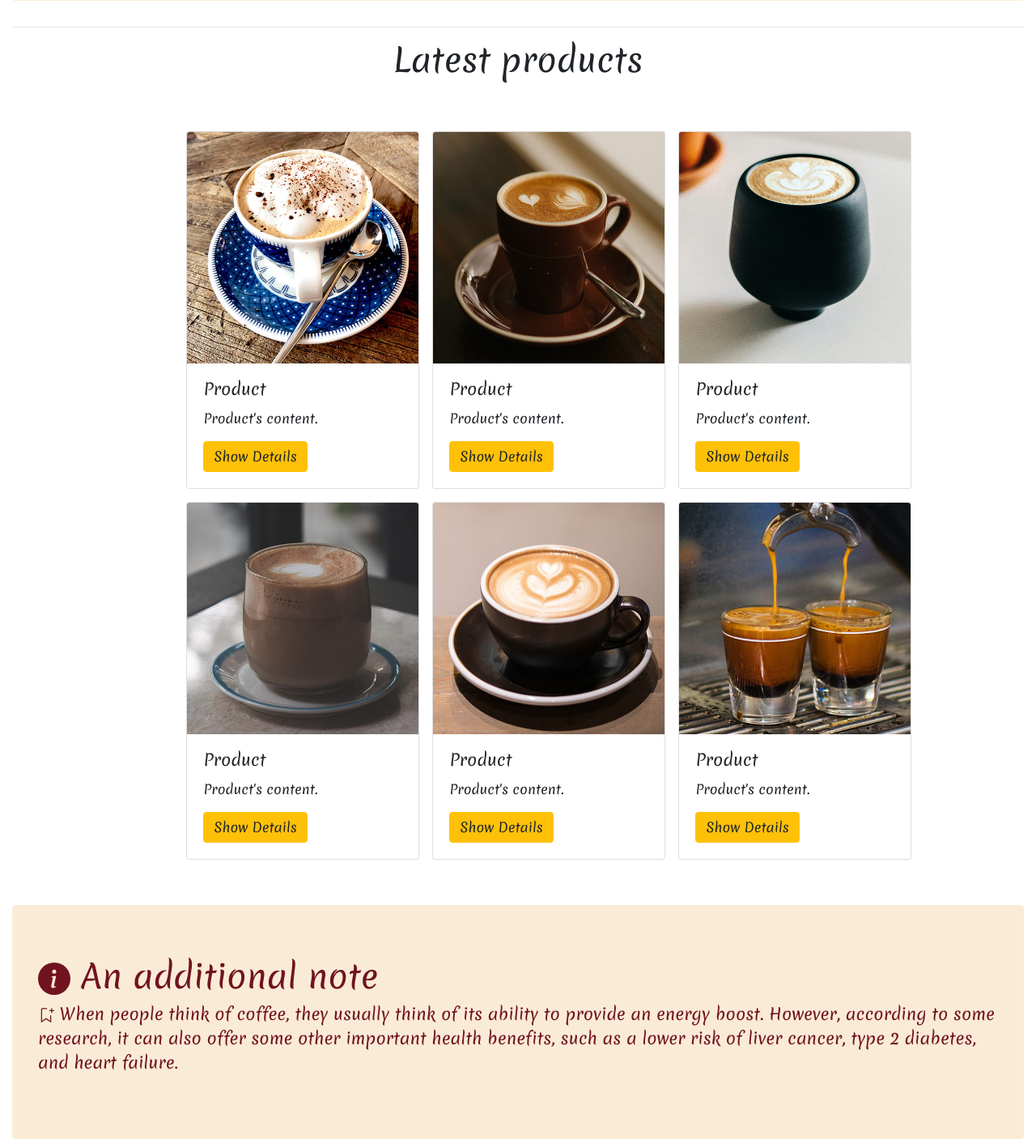
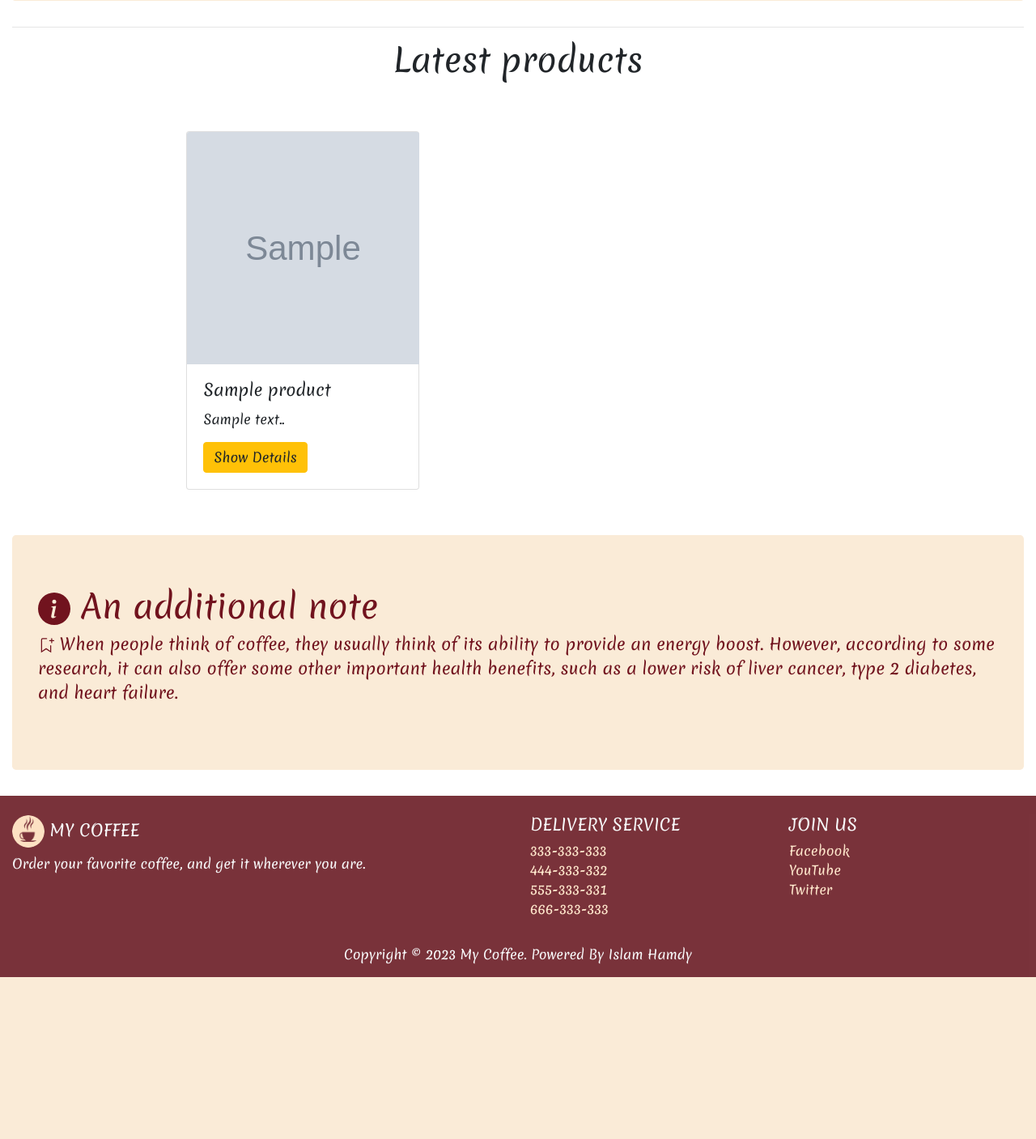
Before and after one commit to Islam412/My_Coffee, a Django app: page / in a window 1280 px wide. Shown: the part 1281-2688 px from the top of the page at 81% size. After the commit the page ends 2488 px from the top, so only its background shows below. Run offline with Django 4.2, Linux system fonts and the light colour scheme; tables that the repository leaves empty hold one stand-in row (values such as "Sample post"); grey boxes marked "Sample" are stand-in pictures; some libraries are stand-ins or nearby versions.

Commit message:
show product detail

```diff
--- a/pages/templates/pages/index.html
+++ b/pages/templates/pages/index.html
@@ -70,73 +70,18 @@
         <h1 class="text-center">Latest products</h1>
         <div class="container-fluid">
             <div class="row p-5" style="padding-left: 17% !important;">
-
+                {% for item in products|slice:':6' %}
                     <div>
                         <div class="card m-2" style="width: 18rem;">
-                <img src="img/pro1.jpg" class="card-img-top" alt="...">
+                        <img src="{{item.image.url}}" class="card-img-top" style="width:286.4px ; height:286.4px" alt="{{item.name}}">
                         <div class="card-body">
-                    <h5 class="card-title">Product</h5>
-                    <p class="card-text">Product's content.</p>
+                            <h5 class="card-title">{{item}}</h5>
+                            <p class="card-text text-truncate">{{item.description}}.</p>
                             <a href="#" class="btn btn-warning">Show Details</a>
                         </div>
                         </div>
                     </div>
-
-            <div>
-                <div class="card m-2" style="width: 18rem;">
-                <img src="img/pro2.jpg" class="card-img-top" alt="...">
-                <div class="card-body">
-                    <h5 class="card-title">Product</h5>
-                    <p class="card-text">Product's content.</p>
-                    <a href="#" class="btn btn-warning">Show Details</a>
-                </div>
-                </div>
-            </div>
-
-            <div>
-                <div class="card m-2" style="width: 18rem;">
-                <img src="img/pro3.jpg" class="card-img-top" alt="...">
-                <div class="card-body">
-                    <h5 class="card-title">Product</h5>
-                    <p class="card-text">Product's content.</p>
-                    <a href="#" class="btn btn-warning">Show Details</a>
-                </div>
-                </div>
-            </div>
-
-            <div>
-                <div class="card m-2" style="width: 18rem;">
-                <img src="img/pro4.jpg" class="card-img-top" alt="...">
-                <div class="card-body">
-                    <h5 class="card-title">Product</h5>
-                    <p class="card-text">Product's content.</p>
-                    <a href="#" class="btn btn-warning">Show Details</a>
-                </div>
-                </div>
-            </div>
-
-            <div>
-                <div class="card m-2" style="width: 18rem;">
-                <img src="img/pro5.jpg" class="card-img-top" alt="...">
-                <div class="card-body">
-                    <h5 class="card-title">Product</h5>
-                    <p class="card-text">Product's content.</p>
-                    <a href="#" class="btn btn-warning">Show Details</a>
-                </div>
-                </div>
-            </div>
-
-            <div>
-                <div class="card m-2" style="width: 18rem;">
-                <img src="img/pro6.jpg" class="card-img-top" alt="...">
-                <div class="card-body">
-                    <h5 class="card-title">Product</h5>
-                    <p class="card-text">Product's content.</p>
-                    <a href="#" class="btn btn-warning">Show Details</a>
-                </div>
-                </div>
-            </div>
-
+                {% endfor %}
             </div>
         </div>
         </section>
--- a/pages/views.py
+++ b/pages/views.py
@@ -1,7 +1,11 @@
 from django.shortcuts import render
+from products.models import Product
 
 def index(request):
-    return render(request , 'pages/index.html')
+    items = {
+        'products' : Product.objects.all()
+    }
+    return render(request , 'pages/index.html',items)
 
 
 def about(request):
--- a/products/urls.py
+++ b/products/urls.py
@@ -3,6 +3,6 @@ from . import views
 
 urlpatterns = [
     path('',views.products,name='products'),
-    path('product_detail/',views.product,name='product'),
+    path('<int:product_id>',views.product,name='product'),
     path('search/',views.search,name='search'),
 ]
--- a/templates/base.html
+++ b/templates/base.html
@@ -71,11 +71,11 @@
                 Products
                 </a>
                 <div class="dropdown-menu animate slideIn" aria-labelledby="navbarDropdown">
-                <a class="dropdown-item" href="{% url 'product' %}">Caffè Americano</a>
-                <a class="dropdown-item" href="{% url 'product' %}">Café Latte</a>
+                <a class="dropdown-item" href="{% url 'product' product_id=1 %}">Caffè Americano</a>
+                <a class="dropdown-item" href="{% url 'product' product_id=2 %}">Café Latte</a>
                 <div class="dropdown-divider"></div>
-                <a class="dropdown-item" href="{% url 'product' %}">Cappuccino</a>
-                <a class="dropdown-item" href="{% url 'product' %}">Espresso</a>
+                <a class="dropdown-item" href="{% url 'product' product_id=3 %}">Cappuccino</a>
+                <a class="dropdown-item" href="{% url 'product' product_id=4 %}">Espresso</a>
                 <div class="dropdown-divider"></div>
                 <a class="dropdown-item" href="{% url 'products' %}">All Products</a>
                 </div>
```
Also changed, not shown: products/templates/products/product.html (+4 -11 lines), products/views.py (+6 -3 lines). Lines whose indentation alone changed are shown as unchanged.
